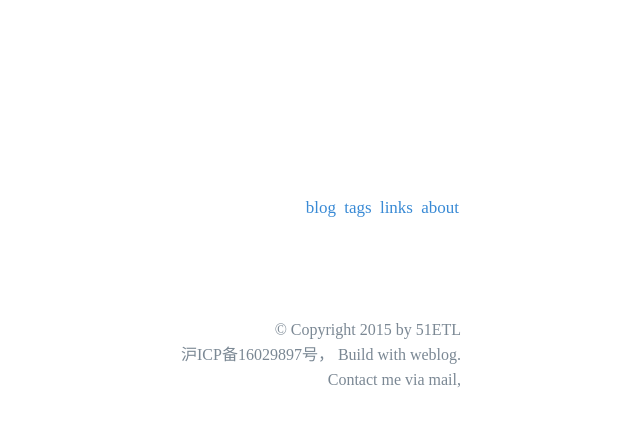
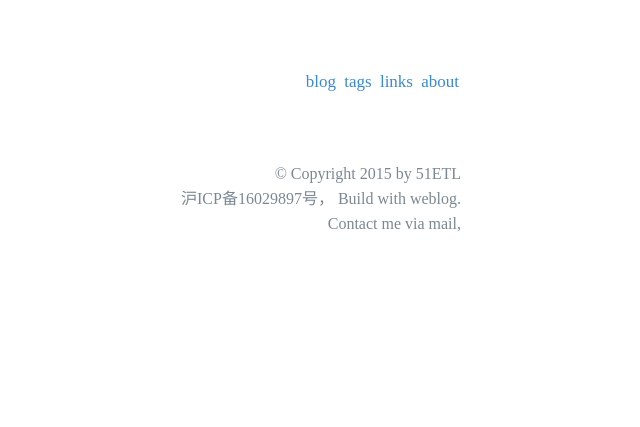
Before and after one commit to songron/weblog, a Python web app: template weblog/templates/page.html in a window 1280 px wide. Shown: the top 427 px of the page, without its empty margins (579-1219 px from the left). Run offline with Jinja, Linux system fonts and the light colour scheme; the template is opened without the code that fills it, so the values that code supplies are empty; some libraries are stand-ins or nearby versions.

Commit message:
optimized for mac os. safari

```diff
--- a/weblog/static/style.css
+++ b/weblog/static/style.css
@@ -30,10 +30,10 @@ h1 em                       { color: black; font-size: 32px; display: block;
                               margin-left: 10%; margin-top: -15px; }
 
 /* layout elements */
-div.container               { max-width: 880px; margin: 10% auto; padding: 0 40px;width: 100% }
+div.container               { max-width: 880px; margin: 2.5% auto; padding: 0 40px;width: 100% }
 div.header                  { float: none; }
 div.navigation              { float: right; }
-div.header, div.navigation  { height: 25px; margin-bottom: 42px; }
+div.header, div.navigation  { height: 25px; margin-bottom: 12px; }
 div.navigation ul           { margin: 0; padding: 0; list-style: none; }
 div.navigation ul li        { display: inline; margin: 0 2px; padding: 0; }
 div.body                    { clear: both; margin: 0 0px; line-height: 1.6;}
```
